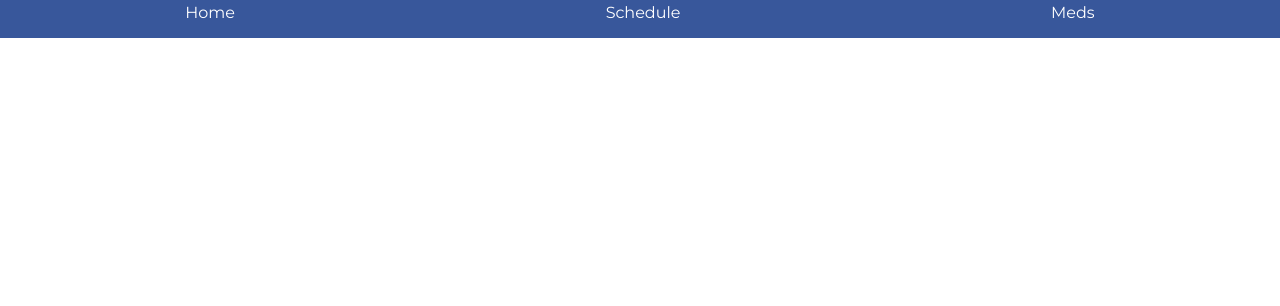
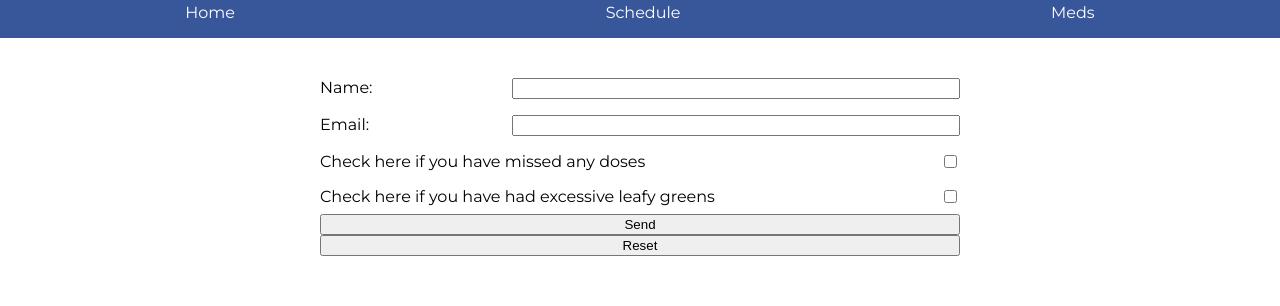
Before and after one commit to jpbozley/mynr-stack, a React (Create React App) app in the folder client/: page /preparation in a window 1280 px wide. Shown: the part 337-643 px from the top of the page. Built offline with nearby package versions, Linux system fonts and the light colour scheme; no server answers.

Commit message:
added intake forms

```diff
--- a/client/src/App.js
+++ b/client/src/App.js
@@ -9,6 +9,7 @@ import EditSchedule from './Pages/EditSchedule/EditSchedule';
 import Header from './Components/Header/Header';
 import Footer from './Components/Footer/Footer';
 import { Routes, BrowserRouter, Route } from 'react-router-dom';
+import Prepare from './Pages/Prepare/Prepare';
 
 function App() {
 
@@ -54,6 +55,7 @@ function App() {
           <Route path="/schedule" element={<Schedule schedule={schedule} />}></Route>
           <Route path="/edit" element={<EditDetails setCheckup={setCheckup} checkup={checkup} />}></Route>
           <Route path="/schedule/edit" element={<EditSchedule setSchedule={setSchedule} schedule={schedule} />}></Route>
+          <Route path="/preparation" element={<Prepare />}></Route>
         </Routes>
         <Footer />
       </BrowserRouter>
--- a/client/src/Pages/Home/Home.js
+++ b/client/src/Pages/Home/Home.js
@@ -28,6 +28,7 @@ function Home({ checkup, schedule, taken, setTaken, next, setNext }) {
             <div className="Home__container">
                 <h3 className="Home__stats">Your {next === true ? "upcoming" : "previous"} INR check {next === true ? "is" : "was"} on:</h3>
                 <h4 className="Home__data">{next === true ? checkup.data.dateNext : checkup.data.date}</h4>
+                <div><button className={`Home__prep ${next === true ? "" : "Home__display-none"}`}><Link className="Home__prep-link" to="/preparation">Intake Forms</Link></button></div>
                 <button className="Home__upcoming-button" onClick={nextHandler}>{next === true ? "PREVIOUS" : "UPCOMING"}</button>
             </div>
             <div className={`Home__container ${(checkup.data.lowerRange <= checkup.data.reading) && (checkup.data.reading <= checkup.data.upperRange) ? "Home__inRange" : "Home__outOfRange"}`}>
--- a/client/src/Pages/Home/Home.scss
+++ b/client/src/Pages/Home/Home.scss
@@ -15,6 +15,29 @@
         }
     }
 
+    &__prep {
+        background-color: #6EBB51;
+        border: $primary-color 2px solid;
+        color: $primary-color;
+        border-radius: 25px;
+        padding: .5rem;
+        font-weight: 600;
+        margin-bottom: .75rem;
+    }
+
+    &__prep-link {
+        color: $primary-color;
+        text-decoration: none;
+
+        &:visited {
+            color: $primary-color;
+        }
+    }
+
+    &__display-none {
+        display: none;
+    }
+
     &__inRange {
         background-color: $inRange
     }
@@ -22,6 +45,8 @@
     &__outOfRange {
         background-color: $outOfRange;
     }
+
+
 
     &__stats {
         display: flex;
--- /dev/null
+++ b/client/src/Pages/Prepare/Prepare.js
@@ -0,0 +1,32 @@
+import './Prepare.scss';
+function Prepare() {
+
+
+
+    return (
+        <div className="prepare" >
+            <form className="prepare__form" action="mailto:mydoc@myhospital.com?subject=Intake" method="post" enctype="text/plain">
+                <div className="prepare__container">
+                    <label htmlFor="name">Name:</label>
+                    <input className="prepare__input" type="text" name="name" />
+                </div>
+                <div className="prepare__container">
+                    <label htmlFor="email">Email:</label>
+                    <input className="prepare__input" type="email" name="email" />
+                </div>
+                <div className="prepare__container">
+                    <label htmlFor="missedDoses">Check here if you have missed any doses</label>
+                    <input type="checkbox" value="true" name="missedDoses" />
+                </div>
+                <div className="prepare__container">
+                    <label htmlFor="leafyGreens">Check here if you have had excessive leafy greens</label>
+                    <input type="checkbox" value="true" name="leafyGreens" />
+                </div>
+                <input type="submit" value="Send" />
+                <input type="reset" value="Reset" />
+            </form>
+        </div>
+    );
+}
+
+export default Prepare;
--- /dev/null
+++ b/client/src/Pages/Prepare/Prepare.scss
@@ -0,0 +1,23 @@
+.prepare {
+    margin-top: 2rem;
+
+    &__container {
+        margin-top: .5rem;
+        margin-bottom: .5rem;
+        display: flex;
+        justify-content: space-between;
+    }
+
+    &__form {
+        display: flex;
+        flex-direction: column;
+        text-align: left;
+        width: 50vw;
+        margin: auto;
+    }
+
+    &__input {
+        width: 70%;
+
+    }
+}
```
Also changed, not shown: 2 other files (tests, documents, lock files or other folders).
